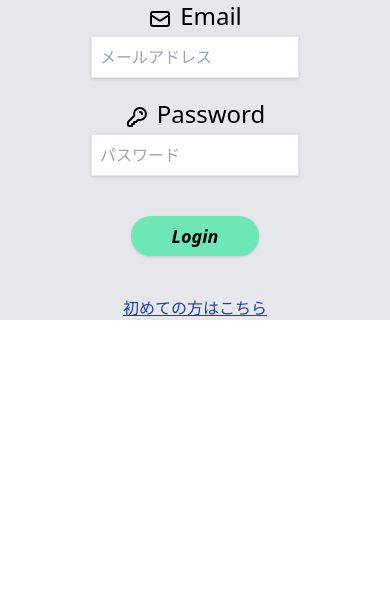
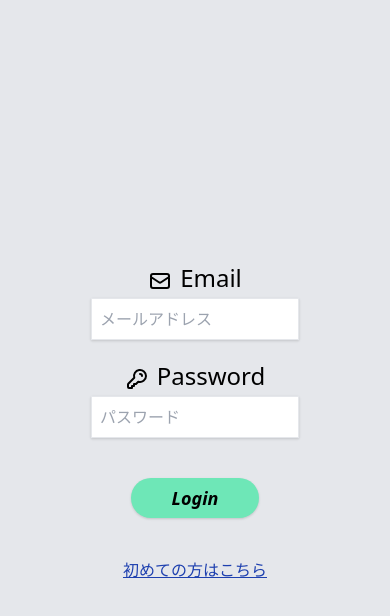
Before and after one commit to maru1098/english-word-firebase, a Next.js app: page /login in a window 390 px wide. Shown: the top 616 px of the page. Built offline with nearby package versions, Linux system fonts and the light colour scheme; no server answers.

Commit message:
🐛 iosのsafariに対応できるmin-heightを設定

```diff
--- a/src/components/layout.tsx
+++ b/src/components/layout.tsx
@@ -7,7 +7,7 @@ type Props = {
 export const Layout: FC<Props> = (props) => {
   return (
     <div
-      className={`${props.className} ios-height flex flex-col items-center bg-gray-200 dark:bg-gray-700 sm:min-h-screen`}
+      className={`${props.className} ios-height flex flex-col items-center bg-gray-200 dark:bg-gray-700`}
     >
       {props.children}
     </div>
--- a/src/pages/_app.tsx
+++ b/src/pages/_app.tsx
@@ -1,7 +1,14 @@
 import "../styles/globals.css";
 import { AuthProvider } from "src/auth/AuthProvider";
 
+const setFillHeight = () => {
+  const vh = window.innerHeight * 0.01;
+  document.documentElement.style.setProperty("--vh", `${vh}px`);
+};
+
 function MyApp({ Component, pageProps }) {
+  window.addEventListener("resize", setFillHeight);
+  setFillHeight();
   return (
     <AuthProvider>
       <Component {...pageProps} />
--- a/src/styles/globals.css
+++ b/src/styles/globals.css
@@ -5,9 +5,8 @@
 @tailwind utilities;
 
 @layer utilities {
-  @supports (-webkit-touch-callout: none) {
-    .ios-height {
-      min-height: -webkit-fill-available;
-    }
+  /* iosのsafariにも対応できるmin-height */
+  .ios-height {
+    min-height: calc(var(--vh, 1vh) * 100);
   }
 }
```
